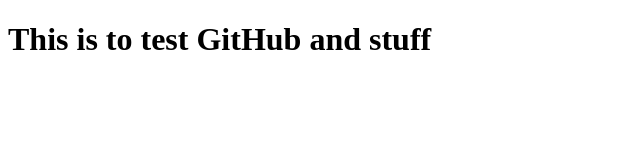
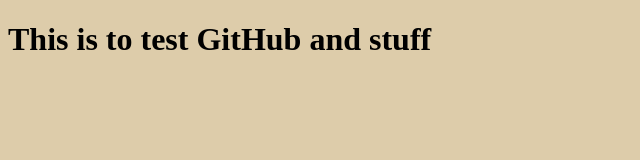
Before and after one commit to magalhaes3/testRepo, a plain HTML site: page index.html in a window 1280 px wide. Shown: the whole page, without its empty margins (0-640 px from the left). Drawn offline with Linux system fonts and the light colour scheme.

Commit message:
Added body background color

```diff
--- a/index.html
+++ b/index.html
@@ -2,6 +2,7 @@
 <html lang="en" dir="ltr">
   <head>
     <meta charset="utf-8">
+    <link rel="stylesheet" href="/style/style.css">
     <title>testRepo</title>
   </head>
   <body>
--- /dev/null
+++ b/style/style.css
@@ -0,0 +1,4 @@
+body{
+  background-color: #ddccaa;
+
+}
```
